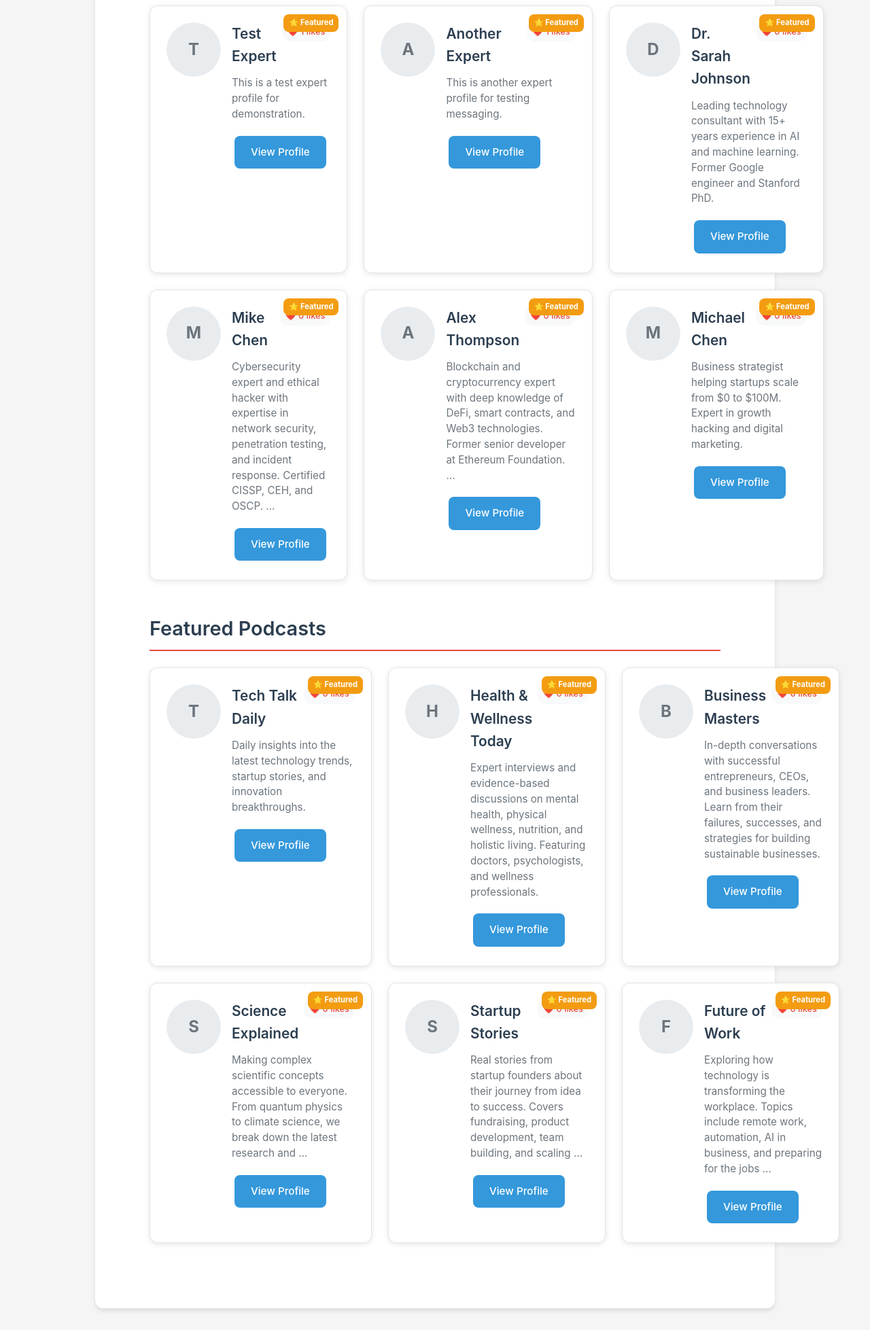
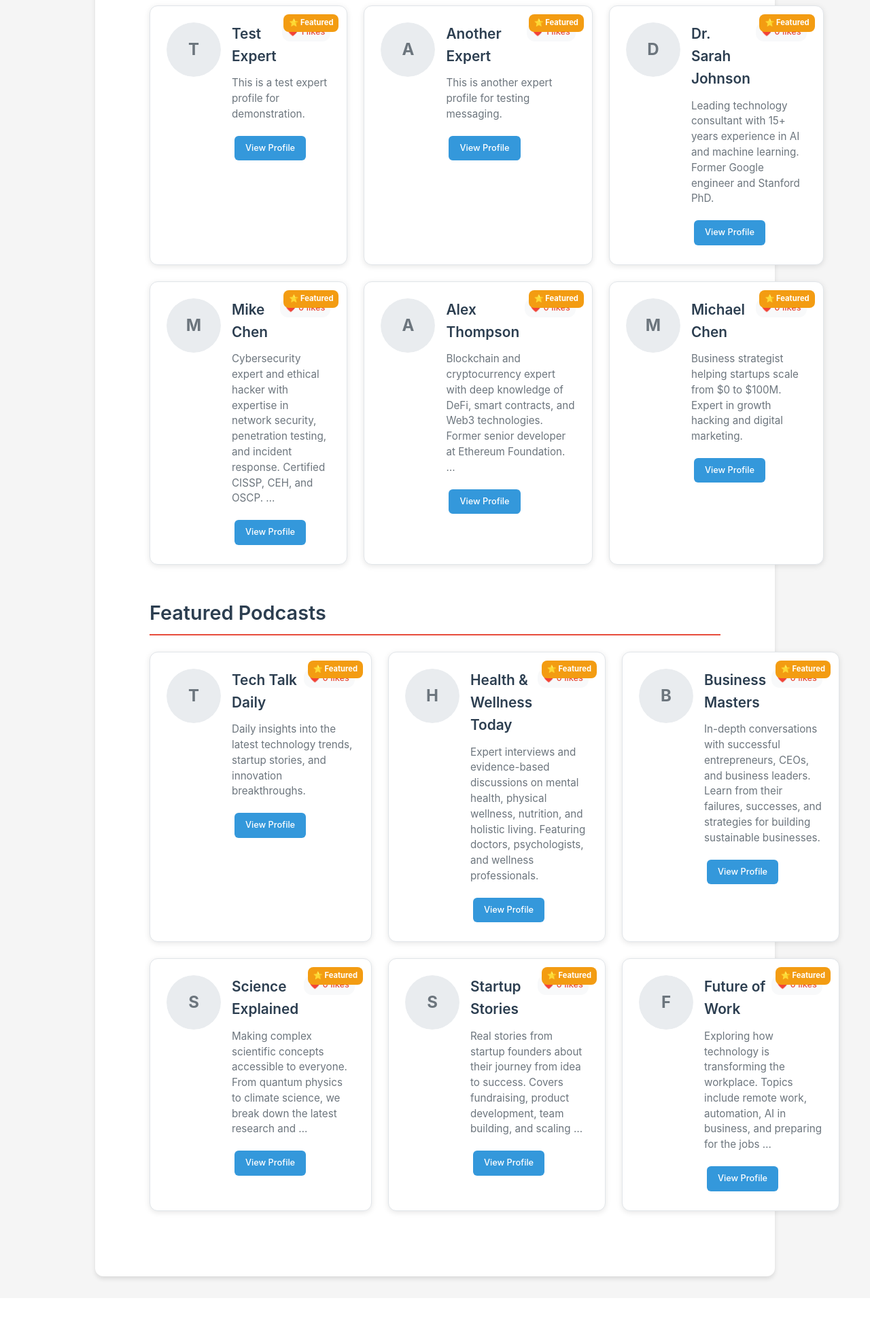
Before and after one commit to behzad17/newexperts, a Django app: page / in a window 1280 px wide. Shown: the part 568-2525 px from the top of the page at 68% size. After the commit the page ends 2454 px from the top, so only its background shows below. Run offline with Django 5.2, Linux system fonts and the light colour scheme; data comes from the database, SQL or seed files in the repository.

Commit message:
Fix home page: correct template syntax, ensure all 6 profiles display, and make buttons smaller and more attractive

```diff
--- a/expert_connect/templates/home.html
+++ b/expert_connect/templates/home.html
@@ -317,18 +317,19 @@
     align-items: center;
   }
 
+  /* Smaller, more attractive buttons */
   .btn {
-    padding: 0.75rem 1.5rem;
-    border-radius: 8px;
+    padding: 0.5rem 1rem;
+    border-radius: 6px;
     text-decoration: none;
-    font-size: 0.9rem;
+    font-size: 0.8rem;
     font-weight: 500;
     transition: all 0.2s ease;
     border: none;
     cursor: pointer;
     display: inline-block;
     text-align: center;
-    min-width: 120px;
+    min-width: 100px;
   }
 
   .btn-primary {
@@ -442,8 +443,9 @@
     }
 
     .btn {
-      min-width: 100px;
-      padding: 0.6rem 1.2rem;
+      min-width: 90px;
+      padding: 0.4rem 0.8rem;
+      font-size: 0.75rem;
     }
 
     .no-featured {
@@ -506,8 +508,8 @@
     }
 
     .btn {
-      padding: 0.75rem 1.5rem;
-      font-size: 0.95rem;
+      padding: 0.5rem 1rem;
+      font-size: 0.8rem;
     }
 
     .no-featured {
@@ -549,8 +551,8 @@
   /* Touch-friendly improvements */
   @media (hover: none) and (pointer: coarse) {
     .btn {
-      padding: 1rem 1.5rem;
-      font-size: 1rem;
+      padding: 0.6rem 1rem;
+      font-size: 0.85rem;
     }
 
     .featured-card {
```
